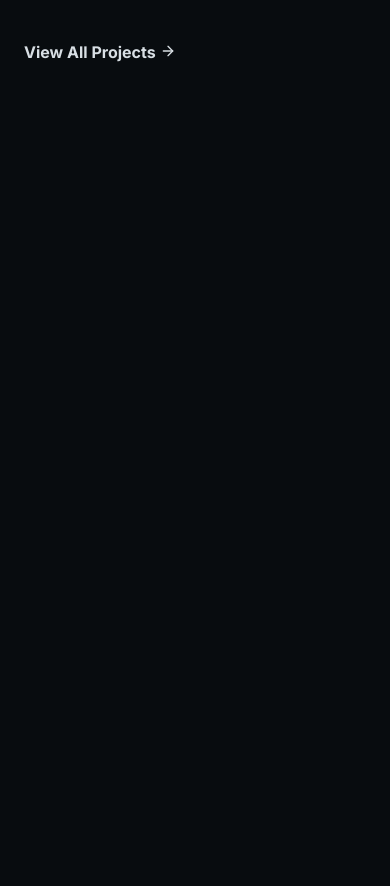
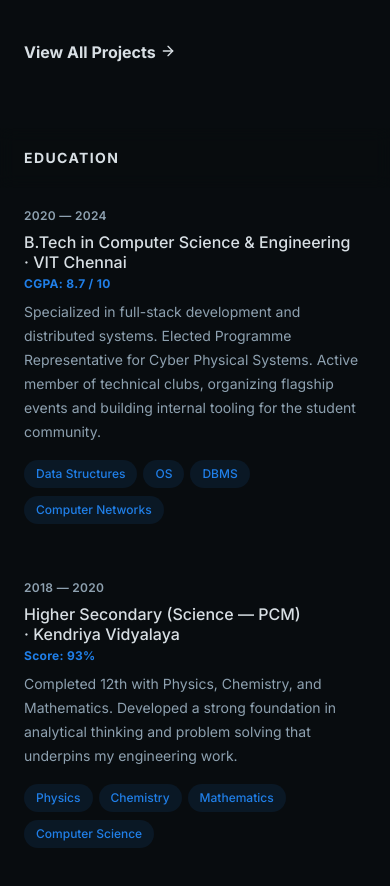
Before and after one commit to theritiktiwari/portfolio, a Next.js app: page / in a window 390 px wide. Shown: the part 3460-4346 px from the top of the page. Before the commit the page ends 3636 px from the top, so only its background shows below. Built offline with nearby package versions, Linux system fonts and the light colour scheme.

Commit message:
feat: add education section with data and integrate into portfolio layout

```diff
--- a/src/app/(root)/page.tsx
+++ b/src/app/(root)/page.tsx
@@ -1,4 +1,5 @@
 import AboutSection from "@/components/about-section";
+import EducationSection from "@/components/education-section";
 import ExperienceSection from "@/components/experience-section";
 import ProjectsSection from "@/components/projects-section";
 import Sidebar from "@/components/sidebar";
@@ -11,6 +12,7 @@ export default function Portfolio() {
 				<AboutSection />
 				<ExperienceSection />
 				<ProjectsSection />
+				<EducationSection />
 			</main>
 		</div>
 	);
--- /dev/null
+++ b/src/components/education-section.tsx
@@ -0,0 +1,62 @@
+import { education } from "@/data/education";
+
+export default function EducationSection() {
+	return (
+		<section
+			id="education"
+			className="mb-16 scroll-mt-16 md:mb-24 lg:mb-36 lg:scroll-mt-24"
+			aria-label="Education"
+		>
+			<div className="bg-background/75 sticky top-0 z-20 -mx-6 mb-4 w-screen px-6 py-5 backdrop-blur md:-mx-12 md:px-12 lg:sr-only lg:relative lg:top-auto lg:mx-auto lg:w-full lg:px-0 lg:py-0 lg:opacity-0">
+				<h2 className="text-foreground text-sm font-bold tracking-widest uppercase lg:sr-only">
+					Education
+				</h2>
+			</div>
+
+			<ol className="group/list space-y-12">
+				{education.map((edu) => (
+					<li key={`${edu.institution}-${edu.degree}`}>
+						<div className="group relative grid pb-1 transition-all sm:grid-cols-8 sm:gap-8 md:gap-4 lg:group-hover/list:opacity-50 lg:hover:opacity-100!">
+							<div className="lg:group-hover:bg-card/50 absolute -inset-x-4 -inset-y-4 z-0 hidden rounded-[10px] transition motion-reduce:transition-none lg:-inset-x-6 lg:block lg:group-hover:shadow-[inset_0_1px_0_0_rgba(148,163,184,0.1)] lg:group-hover:drop-shadow-xl" />
+
+							<header className="text-muted-foreground z-10 mt-1 mb-2 text-xs font-semibold tracking-wide uppercase sm:col-span-2">
+								{edu.period}
+							</header>
+
+							<div className="z-10 sm:col-span-6">
+								<h3 className="text-foreground leading-tight font-medium">
+									{edu.degree}{" "}
+									<span className="inline-block">· {edu.institution}</span>
+								</h3>
+
+								{edu.grade ? (
+									<p className="text-primary mt-1 text-xs font-bold tracking-wide">
+										{edu.grade.type === "cgpa"
+											? `CGPA: ${edu.grade.value} / 10`
+											: `Score: ${edu.grade.value}%`}
+									</p>
+								) : null}
+
+								<p className="text-muted-foreground mt-2 text-sm leading-6">
+									{edu.description}
+								</p>
+
+								{edu.courses.length > 0 ? (
+									<ul className="mt-2 flex flex-wrap" aria-label="Courses">
+										{edu.courses.map((course) => (
+											<li key={course} className="mt-2 mr-1.5">
+												<div className="bg-primary/10 text-primary flex items-center rounded-full px-3 py-1 text-xs leading-5 font-medium">
+													{course}
+												</div>
+											</li>
+										))}
+									</ul>
+								) : null}
+							</div>
+						</div>
+					</li>
+				))}
+			</ol>
+		</section>
+	);
+}
--- a/src/components/sidebar.tsx
+++ b/src/components/sidebar.tsx
@@ -10,6 +10,7 @@ const navItems = [
 	{ id: "about", label: "About" },
 	{ id: "experience", label: "Experience" },
 	{ id: "projects", label: "Projects" },
+	{ id: "education", label: "Education" },
 ];
 
 const socialLinks = [
@@ -32,7 +33,7 @@ export default function Sidebar() {
 
 	useEffect(() => {
 		const handleScroll = () => {
-			const sections = ["about", "experience", "projects"];
+			const sections = ["about", "experience", "education", "projects"];
 			const scrollPosition = window.scrollY + 150;
 
 			for (const section of sections) {
--- /dev/null
+++ b/src/data/education.ts
@@ -0,0 +1,29 @@
+interface Education {
+	period: string;
+	degree: string;
+	institution: string;
+	description: string;
+	courses: string[];
+	grade?: { type: "cgpa"; value: number } | { type: "percentage"; value: number };
+}
+
+export const education: Education[] = [
+	{
+		period: "2020 — 2024",
+		degree: "B.Tech in Computer Science & Engineering",
+		institution: "VIT Chennai",
+		description:
+			"Specialized in full-stack development and distributed systems. Elected Programme Representative for Cyber Physical Systems. Active member of technical clubs, organizing flagship events and building internal tooling for the student community.",
+		courses: ["Data Structures", "OS", "DBMS", "Computer Networks"],
+		grade: { type: "cgpa", value: 8.7 },
+	},
+	{
+		period: "2018 — 2020",
+		degree: "Higher Secondary (Science — PCM)",
+		institution: "Kendriya Vidyalaya",
+		description:
+			"Completed 12th with Physics, Chemistry, and Mathematics. Developed a strong foundation in analytical thinking and problem solving that underpins my engineering work.",
+		courses: ["Physics", "Chemistry", "Mathematics", "Computer Science"],
+		grade: { type: "percentage", value: 93 },
+	},
+];
```
